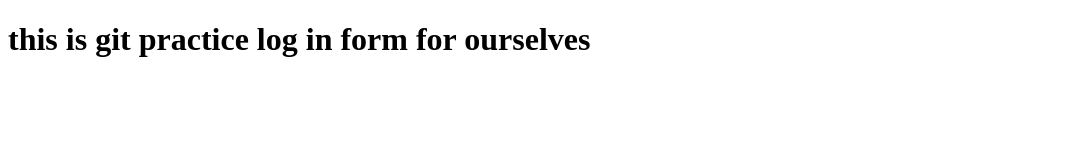
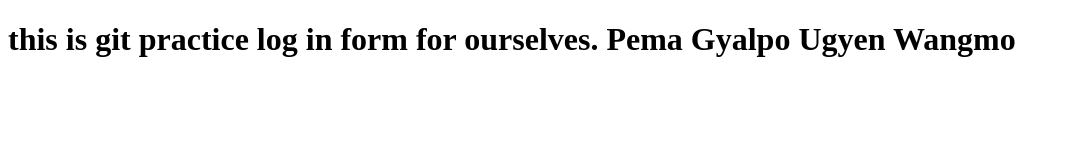
Before and after one commit to PemaGyalpo97/GitTutorial, a plain HTML site: page index.html in a window 1280 px wide. Shown: the whole page, without its empty margins (0-1070 px from the left). Drawn offline with Linux system fonts and the light colour scheme.

Commit message:
added new word

```diff
--- a/index.html
+++ b/index.html
@@ -3,7 +3,10 @@
 <html>
 
 	<h1>this is git practice
-log in form for ourselves</h1>
+log in form for ourselves.
+
+Pema Gyalpo
+Ugyen Wangmo</h1>
 
 
 </html>
```
